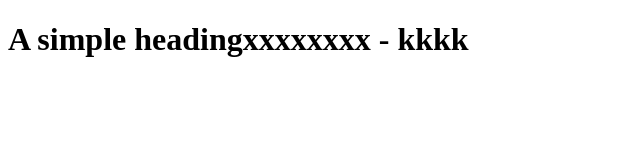
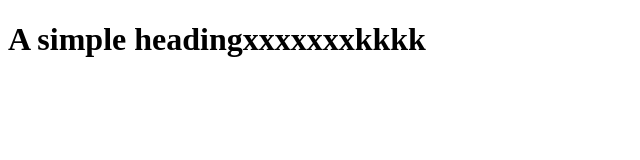
Before and after one commit to Joshua-Shao/Joshua-Shao.github.io, a plain HTML site: page index.html in a window 1280 px wide. Shown: the whole page, without its empty margins (0-640 px from the left). Drawn offline with Linux system fonts and the light colour scheme.

Commit message:
Update indexo.html
vlkmvk

```diff
--- a/index.html
+++ b/index.html
@@ -4,6 +4,6 @@
         <title>My Website</title>
     </head>
     <body>
-        <h1>A simple headingxxxxxxxx - kkkk</h1>
+        <h1>A simple headingxxxxxxxkkkk</h1>
     </body>
 </html>
```
